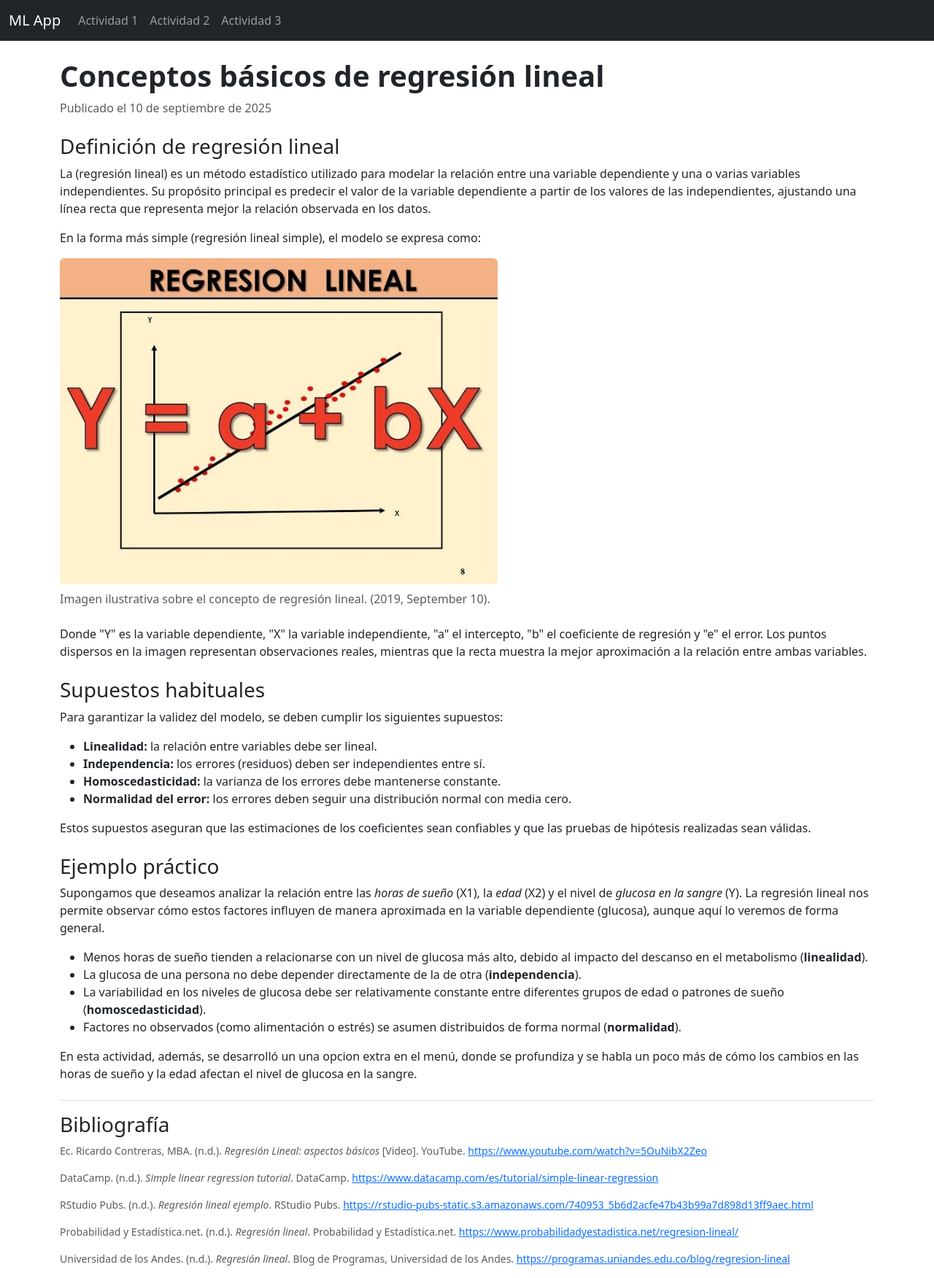
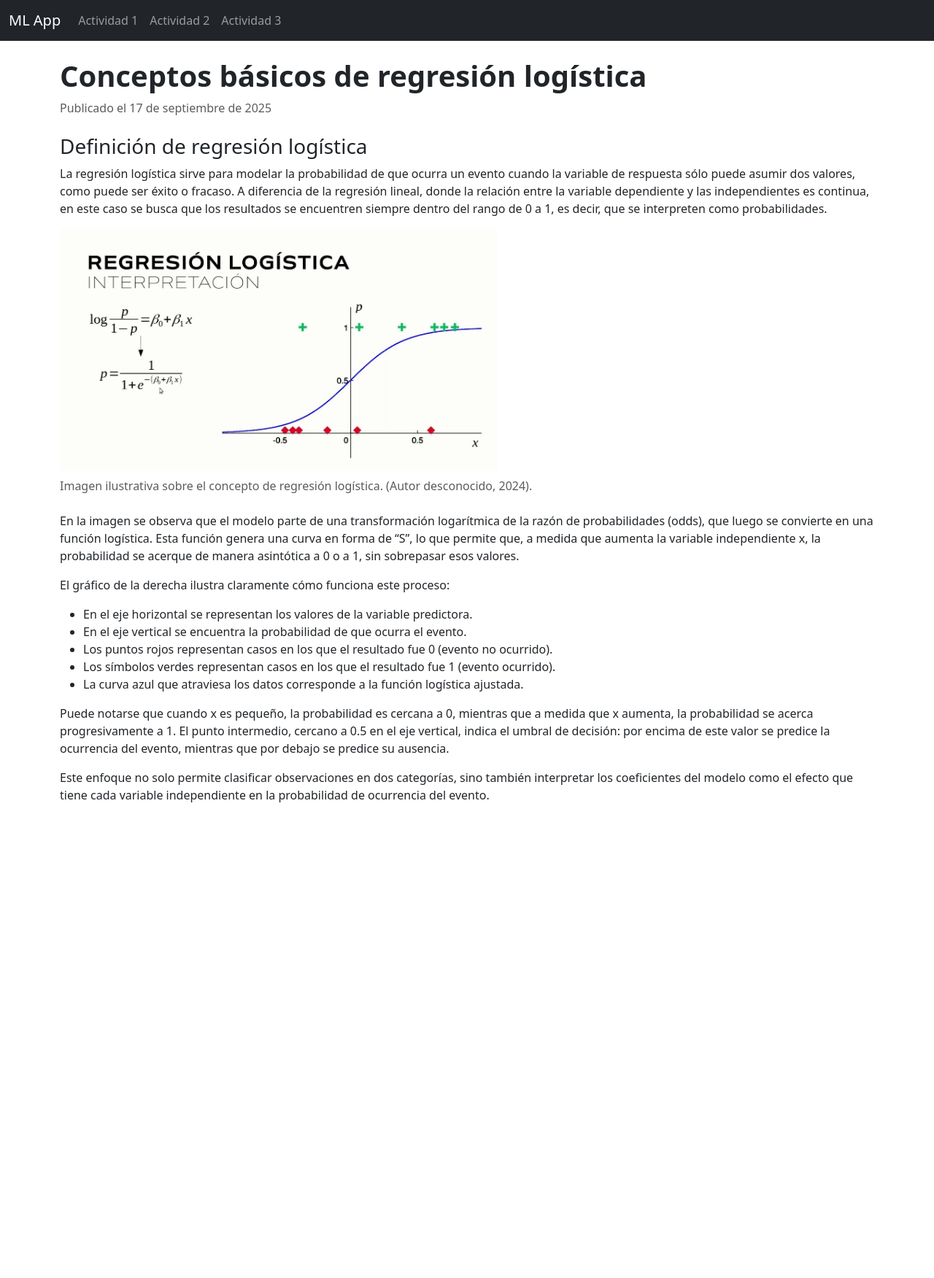
Before and after one commit to JuanfeGV/Trabajos-Machine-Learning, a Flask app: page /actividad3/conceptosRLog in a window 1280 px wide. Shown: the whole page at 73% size. After the commit the page ends 1100 px from the top, so only its background shows below. Run offline with Flask 3, Linux system fonts and the light colour scheme; parts of the project's set-up code (start-up, migrations or seed data) failed here and were passed over.

```diff
--- a/Proyecto/Logicalregression.py
+++ b/Proyecto/Logicalregression.py
@@ -8,7 +8,7 @@ from sklearn.linear_model import LogisticRegression
 from sklearn.metrics import confusion_matrix, accuracy_score, classification_report
 
 # Cargar dataset globalmente
-data = pd.read_csv('C:\\Users\\yessi\\OneDrive\\Escritorio\\U\\Machine learning\\clone\\Trabajos-Machine-Learning\\Proyecto\\datasheet\\data1.csv')
+data = pd.read_csv('Proyecto\datasheet\data1.csv')
 
 
 def evaluate(features, target="Renuncia", test_size=0.2, random_state=23):
--- a/Proyecto/templates/Actividad3/conceptosRLog.html
+++ b/Proyecto/templates/Actividad3/conceptosRLog.html
@@ -1,109 +1,61 @@
 {% extends "base.html" %}
-{% block title %}Conceptos básicos de regresión lineal{% endblock %}
+{% block title %}Conceptos básicos de regresión logística{% endblock %}
 {% block content %}
 
 <article class="blog-post">
     <header class="mb-4">
-        <h1 class="fw-bold">Conceptos básicos de regresión lineal</h1>
+        <h1 class="fw-bold">Conceptos básicos de regresión logística</h1>
         <p class="text-muted">
-            Publicado el <time datetime="2025-09-10">10 de septiembre de 2025</time>
+            Publicado el <time datetime="2025-09-17">17 de septiembre de 2025</time>
         </p>
     </header>
 
- <section class="mb-4">
-        <h3>Definición de regresión lineal</h3>
+    <section class="mb-4">
+        <h3>Definición de regresión logística</h3>
         <p>
-            La (regresión lineal) es un método estadístico utilizado para modelar la relación entre una variable dependiente
-            y una o varias variables independientes. Su propósito principal es predecir el valor de la variable dependiente
-            a partir de los valores de las independientes, ajustando una línea recta que representa mejor la relación observada en los datos.
-        </p>
-        <p>
-            En la forma más simple (regresión lineal simple), el modelo se expresa como:
+            La regresión logística sirve para modelar la probabilidad de que ocurra un evento cuando la variable de respuesta
+            sólo puede asumir dos valores, como puede ser éxito o fracaso. A diferencia de la regresión lineal, donde la relación
+            entre la variable dependiente y las independientes es continua, en este caso se busca que los resultados se encuentren
+            siempre dentro del rango de 0 a 1, es decir, que se interpreten como probabilidades.
         </p>
 
         <figure class="mb-4">
-            <img src="{{ url_for('static', filename='images/Regresion_Lineal.jpg') }}"
+            <img src="{{ url_for('static', filename='images/Regresion_Logistica.jpg') }}"
                 width="600" height="300"
                 class="img-fluid rounded">
             <figcaption class="text-muted mt-2">
-                Imagen ilustrativa sobre el concepto de regresión lineal.
-                (2019, September 10).
+                Imagen ilustrativa sobre el concepto de regresión logística.
+                (Autor desconocido, 2024).
             </figcaption>
         </figure>
 
         <p>
-            Donde "Y" es la variable dependiente, "X" la variable independiente,
-            "a" el intercepto, "b" el coeficiente de regresión y "e" el error.
-            Los puntos dispersos en la imagen representan observaciones reales, mientras que la recta muestra
-            la mejor aproximación a la relación entre ambas variables.
+            En la imagen se observa que el modelo parte de una transformación logarítmica de la razón de probabilidades (odds),
+            que luego se convierte en una función logística. Esta función genera una curva en forma de “S”, lo que permite que,
+            a medida que aumenta la variable independiente x, la probabilidad se acerque de manera asintótica a 0 o a 1, sin
+            sobrepasar esos valores.
+        </p>
+
+        <p>
+            El gráfico de la derecha ilustra claramente cómo funciona este proceso:
+        </p>
+        <ul>
+            <li>En el eje horizontal se representan los valores de la variable predictora.</li>
+            <li>En el eje vertical se encuentra la probabilidad de que ocurra el evento.</li>
+            <li>Los puntos rojos representan casos en los que el resultado fue 0 (evento no ocurrido).</li>
+            <li>Los símbolos verdes representan casos en los que el resultado fue 1 (evento ocurrido).</li>
+            <li>La curva azul que atraviesa los datos corresponde a la función logística ajustada.</li>
+        </ul>
+        <p>
+            Puede notarse que cuando x es pequeño, la probabilidad es cercana a 0, mientras que a medida que x aumenta, la
+            probabilidad se acerca progresivamente a 1. El punto intermedio, cercano a 0.5 en el eje vertical, indica el umbral
+            de decisión: por encima de este valor se predice la ocurrencia del evento, mientras que por debajo se predice su ausencia.
+        </p>
+        <p>
+            Este enfoque no solo permite clasificar observaciones en dos categorías, sino también interpretar los coeficientes
+            del modelo como el efecto que tiene cada variable independiente en la probabilidad de ocurrencia del evento.
         </p>
     </section>
-
-    <section class="mb-4">
-        <h3>Supuestos habituales</h3>
-        <p>Para garantizar la validez del modelo, se deben cumplir los siguientes supuestos:</p>
-        <ul>
-            <li><strong>Linealidad:</strong> la relación entre variables debe ser lineal.</li>
-            <li><strong>Independencia:</strong> los errores (residuos) deben ser independientes entre sí.</li>
-            <li><strong>Homoscedasticidad:</strong> la varianza de los errores debe mantenerse constante.</li>
-            <li><strong>Normalidad del error:</strong> los errores deben seguir una distribución normal con media cero.</li>
-        </ul>
-        <p>
-            Estos supuestos aseguran que las estimaciones de los coeficientes sean confiables
-            y que las pruebas de hipótesis realizadas sean válidas.
-        </p>
-    </section>
-
-    <section class="mb-4">
-        <h3>Ejemplo práctico</h3>
-        <p>
-            Supongamos que deseamos analizar la relación entre las <em>horas de sueño</em> (X1),
-            la <em>edad</em> (X2) y el nivel de <em>glucosa en la sangre</em> (Y).
-            La regresión lineal nos permite observar cómo estos factores influyen de manera aproximada
-            en la variable dependiente (glucosa), aunque aquí lo veremos de forma general.
-        </p>
-        <ul>
-            <li>Menos horas de sueño tienden a relacionarse con un nivel de glucosa más alto,
-                debido al impacto del descanso en el metabolismo (<strong>linealidad</strong>).</li>
-            <li>La glucosa de una persona no debe depender directamente de la de otra
-                (<strong>independencia</strong>).</li>
-            <li>La variabilidad en los niveles de glucosa debe ser relativamente constante
-                entre diferentes grupos de edad o patrones de sueño (<strong>homoscedasticidad</strong>).</li>
-            <li>Factores no observados (como alimentación o estrés) se asumen distribuidos de forma normal
-                (<strong>normalidad</strong>).</li>
-        </ul>
-        <p>
-            En esta actividad, además, se desarrolló un una opcion extra en el menú, donde se profundiza y se habla un poco más
-            de cómo los cambios en las horas de sueño y la edad afectan el nivel de glucosa en la sangre.
-        </p>
-    </section>
-
-        <footer class="border-top pt-3">
-            <h3 class=>Bibliografía</h3>
-            <small class="text-muted">
-
-            <p class="apa-citation">Ec. Ricardo Contreras, MBA. (n.d.). <em>Regresión Lineal: aspectos básicos</em> [Video]. YouTube.
-            <a href="https://www.youtube.com/watch?v=5OuNibX2Zeo" target="_blank" rel="noopener noreferrer">
-            https://www.youtube.com/watch?v=5OuNibX2Zeo</a></p>
-
-            <p class="apa-citation">DataCamp. (n.d.). <em>Simple linear regression tutorial</em>. DataCamp.
-            <a href="https://www.datacamp.com/es/tutorial/simple-linear-regression?utm_source=chatgpt.com" target="_blank" rel="noopener noreferrer">
-            https://www.datacamp.com/es/tutorial/simple-linear-regression</a></p>
-
-            <p class="apa-citation">RStudio Pubs. (n.d.). <em>Regresión lineal ejemplo</em>. RStudio Pubs.
-            <a href="https://rstudio-pubs-static.s3.amazonaws.com/740953_5b6d2acfe47b43b99a7d898d13ff9aec.html?utm_source=chatgpt.com" target="_blank" rel="noopener noreferrer">
-            https://rstudio-pubs-static.s3.amazonaws.com/740953_5b6d2acfe47b43b99a7d898d13ff9aec.html</a></p>
-
-            <p class="apa-citation">Probabilidad y Estadística.net. (n.d.). <em>Regresión lineal</em>. Probabilidad y Estadística.net.
-            <a href="https://www.probabilidadyestadistica.net/regresion-lineal/" target="_blank" rel="noopener noreferrer">
-            https://www.probabilidadyestadistica.net/regresion-lineal/</a></p>
-
-            <p class="apa-citation">Universidad de los Andes. (n.d.). <em>Regresión lineal</em>. Blog de Programas, Universidad de los Andes.
-            <a href="https://programas.uniandes.edu.co/blog/regresion-lineal" target="_blank" rel="noopener noreferrer">
-            https://programas.uniandes.edu.co/blog/regresion-lineal</a></p>
-
-        </small>
-    </footer>
 </article>
 
 {% endblock %}
```
Also changed, not shown: Proyecto/static/images/Regresion_Logistica.jpg (added), Proyecto/static/images/area.png.
